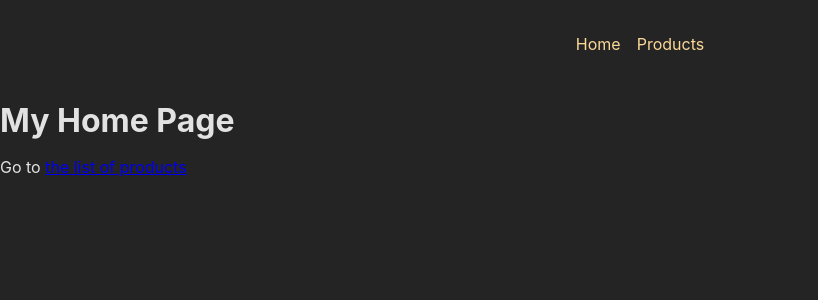
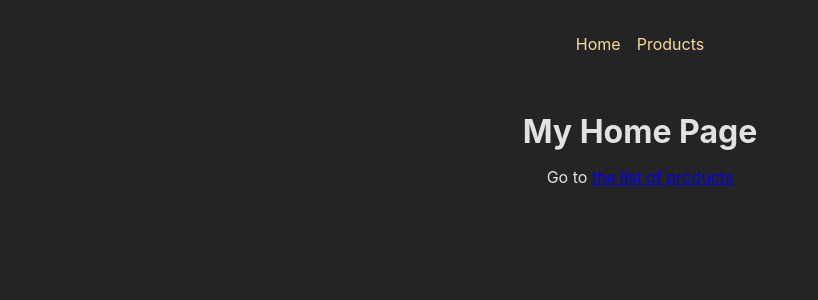
Before and after one commit to dsimplichev/ReactJS---SPA, a React (Create React App) app: page / in a window 1280 px wide. Shown: the top 300 px of the page, without its empty margins (0-818 px from the left). Built offline with nearby package versions, Linux system fonts and the light colour scheme.

Commit message:
add Error page

```diff
--- a/src/App.js
+++ b/src/App.js
@@ -3,6 +3,7 @@ import { createBrowserRouter, RouterProvider, } from "react-router-dom";
 import HomePage from "./pages/Home";
 import Products from "./pages/Products";
 import RootLayout from "./pages/Root";
+import ErrorPage from "./pages/Error";
 
 
 
@@ -10,6 +11,7 @@ const router = createBrowserRouter([
   {
     path: '/',
     element: <RootLayout />,
+    errorElement: <ErrorPage />,
     children: [
       { path: '/', element: <HomePage /> },
       { path: '/products', element: <Products /> },
--- a/src/index.css
+++ b/src/index.css
@@ -48,3 +48,8 @@ ul {
   margin: 0;
   padding: 0;
 }
+
+main {
+  margin: 2rem auto;
+  text-align: center;
+}
--- /dev/null
+++ b/src/pages/Error.js
@@ -0,0 +1,15 @@
+import Navigation from "../components/Navigation";
+
+function ErrorPage() {
+    return (
+        <>
+        <Navigation />
+        <main>
+            <h1>An error ocurred!</h1>
+            <p>Could not find this page!</p>
+        </main>
+        </>
+    )
+}
+
+export default ErrorPage;
--- a/src/pages/Root.js
+++ b/src/pages/Root.js
@@ -1,12 +1,12 @@
 import { Outlet } from "react-router-dom";
 import Navigation from "../components/Navigation";
-import classes from './Root.module.css'
+
 
 function RootLayout() {
 return (
     <>
     <Navigation />
-    <main className="{classes.content}">
+    <main>
     <Outlet />
     </main>
     </>
--- a/src/pages/Root.module.css
+++ /dev/null
@@ -1,4 +0,0 @@
-.content {
-    margin: 2rem auto;
-    text-align: center;
-}
```
